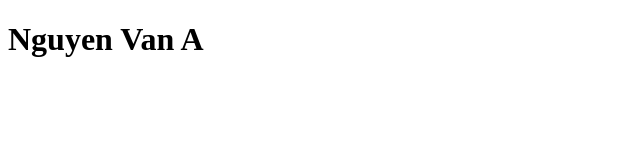
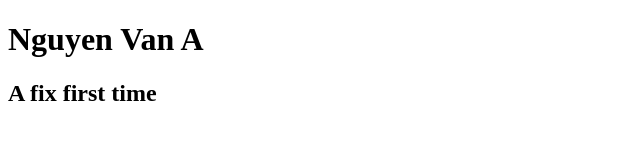
Before and after one commit to wiliamtrackson/Team-AB, a plain HTML site: page index.html in a window 1280 px wide. Shown: the whole page, without its empty margins (0-640 px from the left). Drawn offline with Linux system fonts and the light colour scheme.

Commit message:
A fix First time

```diff
--- a/index.html
+++ b/index.html
@@ -7,5 +7,6 @@
   </head>
   <body>
     <h1>Nguyen Van A</h1>
+    <h2>A fix first time</h2>
   </body>
 </html>
```
